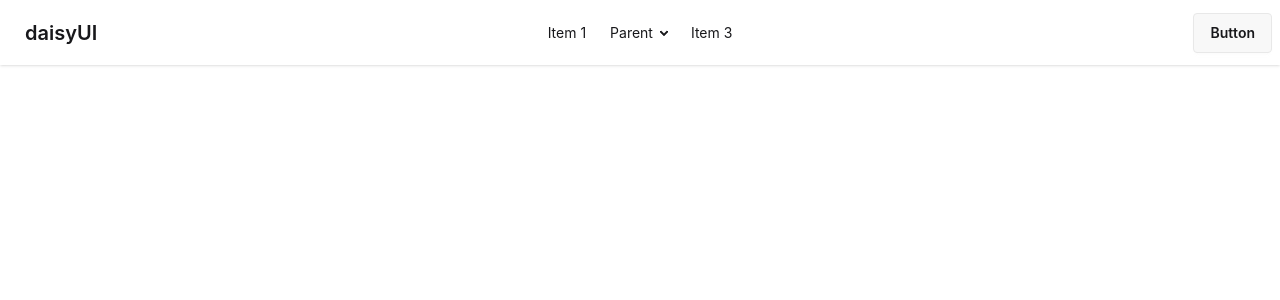
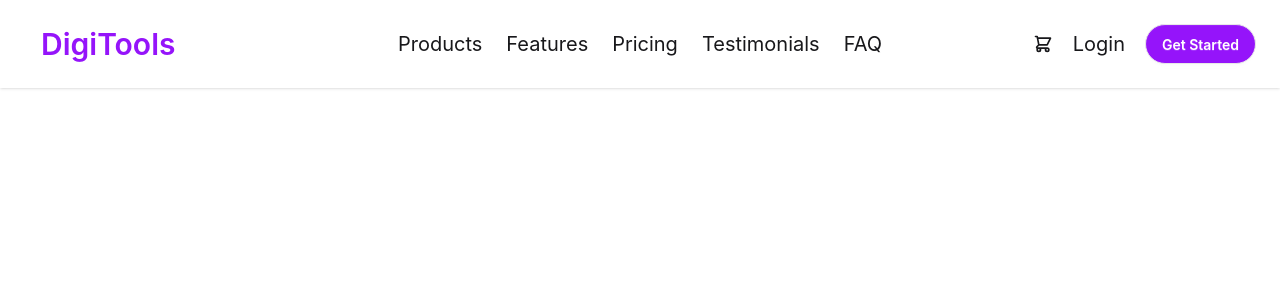
Before and after one commit to raselahmed2023/digiTools, a React (Vite) app: page / in a window 1280 px wide. Shown: the top 300 px of the page. Built offline with nearby package versions, Linux system fonts and the light colour scheme.

Commit message:
navbar is done

```diff
--- a/src/App.jsx
+++ b/src/App.jsx
@@ -1,54 +1,14 @@
 
 
 import './App.css'
+import Navbar from './Components/Navbar'
+
 
 function App() {
 
   return (
     <>
-
-      <div className="navbar bg-base-100 shadow-sm">
-        <div className="navbar-start">
-          <div className="dropdown">
-            <div tabIndex={0} role="button" className="btn btn-ghost lg:hidden">
-              <svg xmlns="http://www.w3.org/2000/svg" className="h-5 w-5" fill="none" viewBox="0 0 24 24" stroke="currentColor"> <path strokeLinecap="round" strokeLinejoin="round" strokeWidth="2" d="M4 6h16M4 12h8m-8 6h16" /> </svg>
-            </div>
-            <ul
-              tabIndex="-1"
-              className="menu menu-sm dropdown-content bg-base-100 rounded-box z-1 mt-3 w-52 p-2 shadow">
-              <li><a>Item 1</a></li>
-              <li>
-                <a>Parent</a>
-                <ul className="p-2">
-                  <li><a>Submenu 1</a></li>
-                  <li><a>Submenu 2</a></li>
-                </ul>
-              </li>
-              <li><a>Item 3</a></li>
-            </ul>
-          </div>
-          <a className="btn btn-ghost text-xl">daisyUI</a>
-        </div>
-        <div className="navbar-center hidden lg:flex">
-          <ul className="menu menu-horizontal px-1">
-            <li><a>Item 1</a></li>
-            <li>
-              <details>
-                <summary>Parent</summary>
-                <ul className="p-2 bg-base-100 w-40 z-1">
-                  <li><a>Submenu 1</a></li>
-                  <li><a>Submenu 2</a></li>
-                </ul>
-              </details>
-            </li>
-            <li><a>Item 3</a></li>
-          </ul>
-        </div>
-        <div className="navbar-end">
-          <a className="btn">Button</a>
-        </div>
-      </div>
-
+   <Navbar></Navbar>
 
     </>
   )
--- /dev/null
+++ b/src/Components/Navbar.jsx
@@ -0,0 +1,47 @@
+import React from 'react';
+
+const Navbar = () => {
+    return (
+        <div className='navbar bg-base-100 shadow px-4' >
+
+            <div className="navbar container mx-auto ">
+                <div className="navbar-start">
+                    <div className="dropdown">
+                        <div tabIndex={0} role="button" className="btn btn-ghost lg:hidden">
+                            <svg xmlns="http://www.w3.org/2000/svg" className="h-5 w-5" fill="none" viewBox="0 0 24 24" stroke="currentColor"> <path strokeLinecap="round" strokeLinejoin="round" strokeWidth="2" d="M4 6h16M4 12h8m-8 6h16" /> </svg>
+                        </div>
+                        <ul
+                            tabIndex="-1"
+                            className="menu menu-sm dropdown-content bg-base-100 rounded-box z-1 mt-3 w-52 p-2 shadow">
+                            <li><a>Products</a></li>
+                            <li><a>Features</a></li>
+                            <li><a>Pricing</a></li>
+                            <li><a>Testimonials</a></li>
+                            <li><a>FAQ</a></li>
+                        </ul>
+                    </div>
+                    <a className="btn btn-ghost text-3xl text-[#9514FA]">DigiTools</a>
+                </div>
+                <div className="navbar-center hidden lg:flex">
+                    <ul className="menu menu-horizontal px-1">
+                        <li><a className='text-xl'>Products</a></li>
+                        <li><a className='text-xl'>Features</a></li>
+                        <li><a className='text-xl'>Pricing</a></li>
+                        <li><a className='text-xl'>Testimonials</a></li>
+                        <li><a className='text-xl'>FAQ</a></li>
+                    </ul>
+                </div>
+                <div className="navbar-end gap-5">
+                    <a href="">
+                        <svg xmlns="http://www.w3.org/2000/svg" class="h-5 w-5" fill="none" viewBox="0 0 24 24" stroke="currentColor"> <path stroke-linecap="round" stroke-linejoin="round" stroke-width="2" d="M3 3h2l.4 2M7 13h10l4-8H5.4M7 13L5.4 5M7 13l-2.293 2.293c-.63.63-.184 1.707.707 1.707H17m0 0a2 2 0 100 4 2 2 0 000-4zm-8 2a2 2 0 11-4 0 2 2 0 014 0z" /> </svg>
+                        </a>
+                    <a className='text-xl'>Login</a>
+                    <a className="btn rounded-full p-4 text-white bg-[#9514FA]">Get Started</a>
+                </div>
+            </div>
+
+        </div>
+    );
+};
+
+export default Navbar;
```
